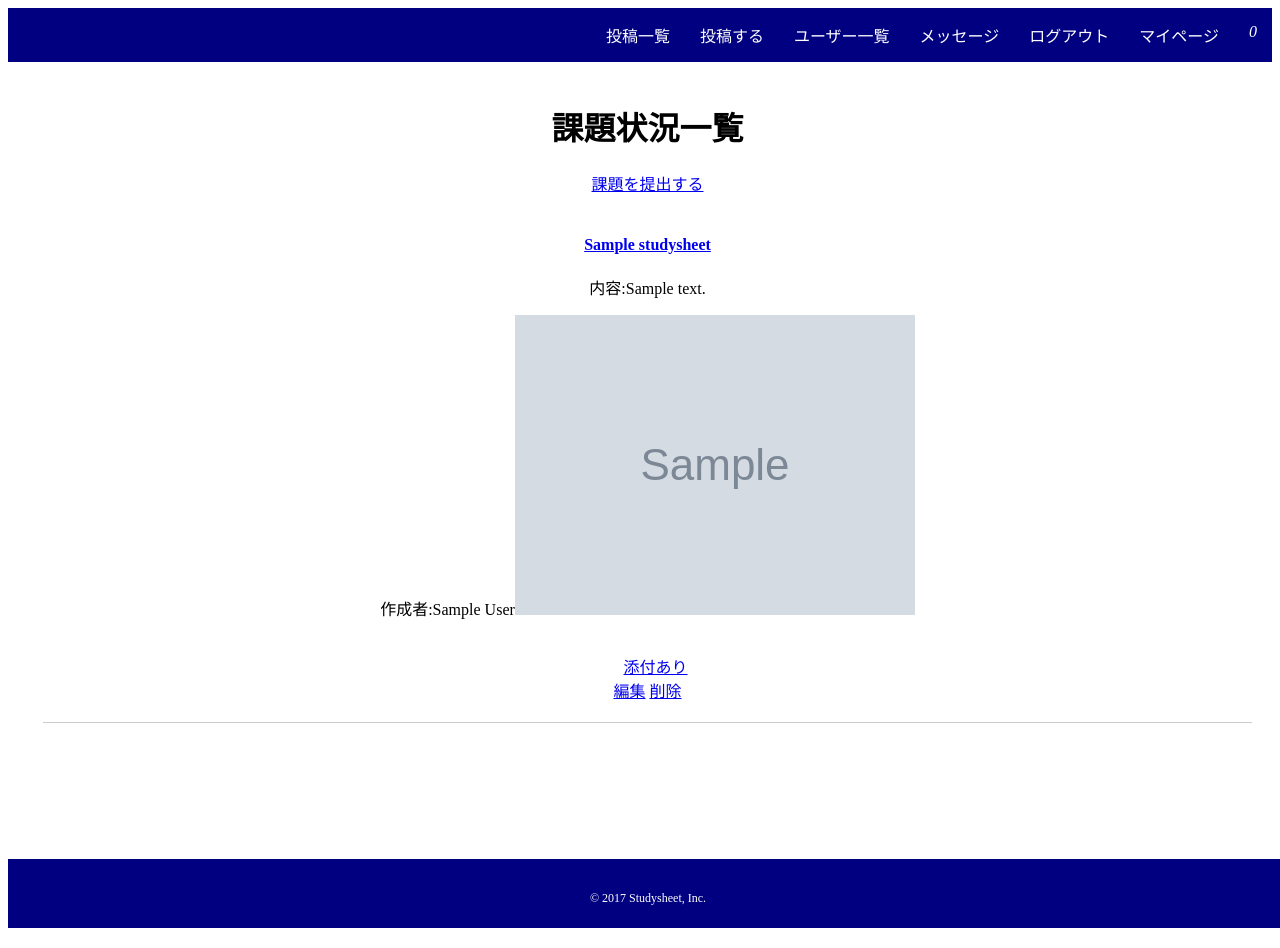
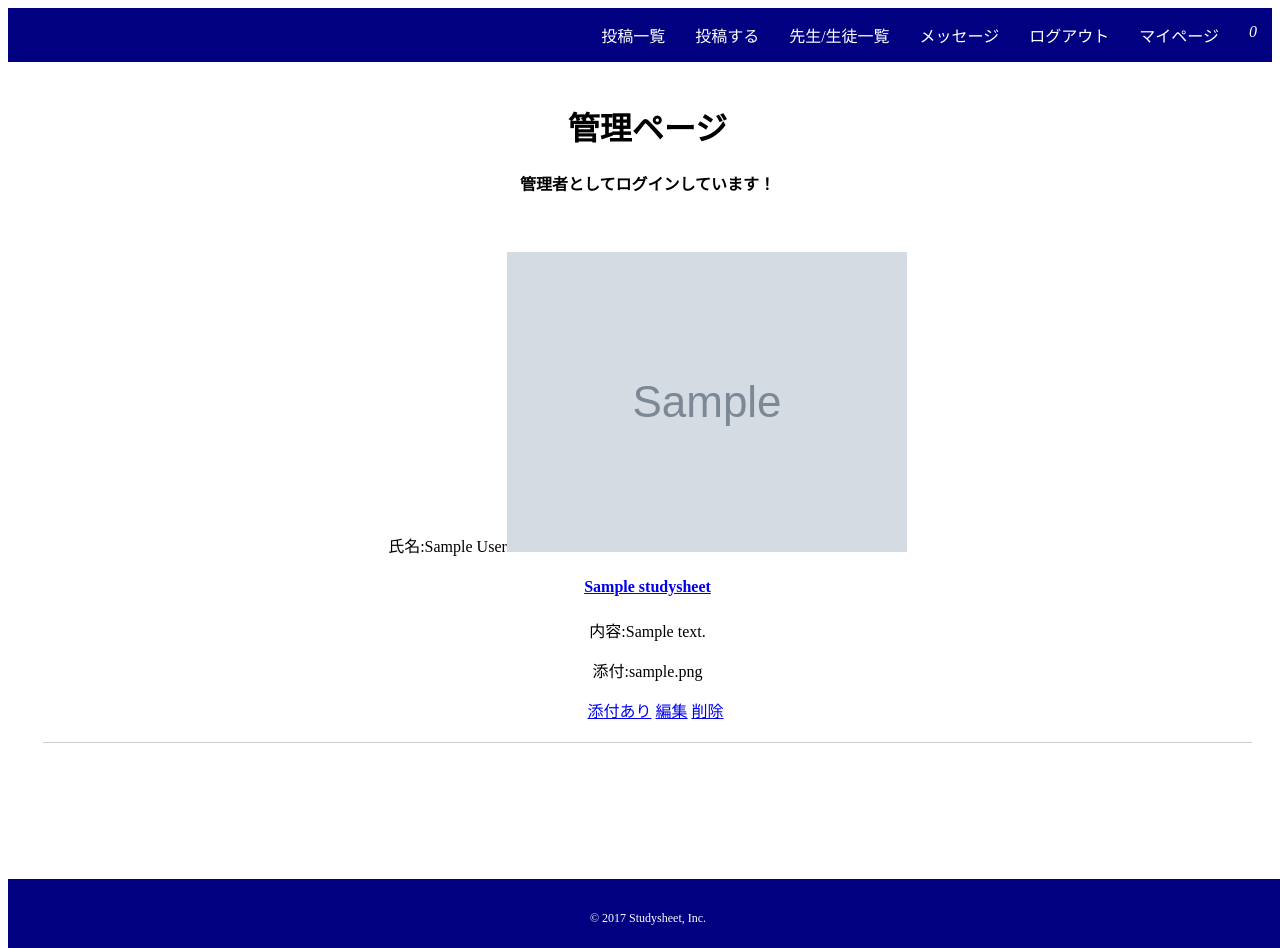
Before and after one commit to toshiike/exam04, a Rails app: page / in a window 1280 px wide. Run offline with Rails 7, Linux system fonts and the light colour scheme; a user stored in the database is signed in; data comes from the database, SQL or seed files in the repository; tables that the repository leaves empty hold one stand-in row (values such as "Sample post"); grey boxes marked "Sample" are stand-in pictures; style sheets or scripts are compiled from the project's sources; some libraries are stand-ins or nearby versions.

Commit message:
“modify”

```diff
--- a/app/controllers/messages_controller.rb
+++ b/app/controllers/messages_controller.rb
@@ -28,7 +28,10 @@ class MessagesController < ApplicationController
     @message = @conversation.messages.build(message_params)
     if @message.save
     redirect_to conversation_messages_path(@conversation)
+    else
+    redirect_to conversation_messages_path(@conversation), notice: “入力が空です。”
     end
+
   end
 
   private
--- a/app/controllers/studysheets_controller.rb
+++ b/app/controllers/studysheets_controller.rb
@@ -1,15 +1,30 @@
 class StudysheetsController < ApplicationController
 before_action :authenticate_user!
+before_filter :authenticate_user!
 before_action :set_studysheet, only: [:show, :edit, :update, :destroy]
 
   def index
-    @studysheets = Studysheet.all
+    if current_user.admin == true
+      @studysheets = Studysheet.all
+    else
+      @studysheets = current_user.studysheets.all
+    end
   end
 
   def show
-    @comment = @studysheet.comments.build
-    @comments = @studysheet.comments
-    Notification.find(params[:notification_id]).update(read: true) if params[:notification_id]
+    if current_user.admin == true
+      @comment = @studysheet.comments.build
+      @comments = @studysheet.comments
+      Notification.find(params[:notification_id]).update(read: true) if params[:notification_id]
+    else
+      if @studysheet.user != current_user
+        redirect_to studysheets_path, notice: "作成者しか閲覧できません"
+      else
+      @comment = @studysheet.comments.build
+      @comments = @studysheet.comments
+      Notification.find(params[:notification_id]).update(read: true) if params[:notification_id]
+      end
+    end
   end
 
   def new
@@ -32,16 +47,23 @@ before_action :set_studysheet, only: [:show, :edit, :update, :destroy]
   end
 
   def edit
-#    @studysheet = Studysheet.find(params[:id])
+    #    @studysheet = Studysheet.find(params[:id])
+    if @studysheet.user != current_user
+      redirect_to studysheets_path, notice: "作成者しか編集できません"
+    end
   end
 
   def update
 #    @studysheet = Studysheet.find(params[:id])
+  if @studysheet.user != current_user
+    redirect_to studysheets_path, notice: "作成者しか更新できません"
+  else
     if @studysheet.update(studysheets_params)
     redirect_to studysheets_path, notice: "更新しました！"
     else
       render 'edit'
     end
+  end
   end
 
   def confirm
@@ -51,8 +73,12 @@ before_action :set_studysheet, only: [:show, :edit, :update, :destroy]
 
   def destroy
 #    @studysheet = Studysheet.find(params[:id])
+  if @studysheet.user != current_user
+    redirect_to studysheets_path, notice: "作成者しか削除できません"
+  else
     @studysheet.destroy
     redirect_to studysheets_path, notice: "削除しました！"
+  end
   end
 
   def download
--- a/app/uploaders/image_uploader.rb
+++ b/app/uploaders/image_uploader.rb
@@ -37,7 +37,7 @@ class ImageUploader < CarrierWave::Uploader::Base
   # Add a white list of extensions which are allowed to be uploaded.
   # For images you might use something like this:
    def extension_whitelist
-     %w(jpg jpeg gif png doc docx)
+     %w(jpg jpeg gif png doc docx xls xlsx ppt pptx csv pdf txt)
    end
 
   # Override the filename of the uploaded files:
--- a/app/views/layouts/application.html.erb
+++ b/app/views/layouts/application.html.erb
@@ -36,7 +36,11 @@
       <li><%= link_to 'マイページ', edit_user_registration_path %></li>
       <li><%= link_to 'ログアウト', destroy_user_session_path, method: :delete %></li>
       <li><%= link_to "メッセージ", conversations_path %></li>
-      <li><%= link_to 'ユーザー一覧', users_path%></li>
+      <% if current_user.admin?%>
+        <li><%= link_to '先生/生徒一覧', users_path%></li>
+      <% else %>
+        <li><%= link_to '先生一覧', users_path%></li>
+      <% end %>
       <li><%=link_to"投稿する",new_studysheet_path %></li>
       <li><%=link_to"投稿一覧",studysheets_path %></li>
     <% else %>
--- a/app/views/messages/create.html.erb
+++ /dev/null
@@ -1,2 +0,0 @@
-<h1>Messages#create</h1>
-<p>Find me in app/views/messages/create.html.erb</p>
--- a/app/views/studysheets/_form.html.erb
+++ b/app/views/studysheets/_form.html.erb
@@ -17,7 +17,7 @@
 <%= f.label :content %>
 <%= f.text_field :content, class: 'form-control' %>
 <br>
-<%= image_tag(@studysheet.image_url) if image_tag(@studysheet.image_url) %>
+<p>添付:<%= @studysheet.image.url.gsub(/.*\//,'') if @studysheet.image.url.present?%></p>
 <%= f.file_field :image %>
 <%= f.hidden_field :image_cache %>
 
--- a/app/views/studysheets/confirm.html.erb
+++ b/app/views/studysheets/confirm.html.erb
@@ -10,7 +10,7 @@
 
         <p>タイトル:<%= @studysheet.title %></p>
         <p>本文:<%= @studysheet.content %></p>
-        <p>画像:<%= image_tag(@studysheet.image) %></p>
+        <p>添付:<%= @studysheet.image.url.gsub(/.*\//,'') %></p>
         <%= f.submit "登録",class: 'btn btn-primary btn-block' %>
         <% end %>
 
--- a/app/views/studysheets/index.html.erb
+++ b/app/views/studysheets/index.html.erb
@@ -1,21 +1,30 @@
 <div class="container">
   <div class="wrapper col-md-8 col-md-offset-2 col-sm-10">
     <p><%= notice %><%= alert %></p>
-    <h1>課題状況一覧</h1>
-      <%= link_to "課題を提出する", new_studysheet_path, class: 'btn btn-default'  %>
+    <% if current_user.admin?%>
+    <h1>管理ページ</h1>
+    <h4>管理者としてログインしています！</h4>
+    <% else %>
+    <h1>マイページ</h1>
+    <h4>毎日の勉強状況を記入しよう！</h4>
+      <%= link_to "勉強状況を記入する", new_studysheet_path, class: 'btn btn-default'  %>
+    <% end %>
 
       <% @studysheets.each do |studysheet| %>
       <div class="row">
+        <p>氏名:<%= studysheet.user.name %><img src="<%= studysheet.user.image_url %>"></p>
         <%= link_to studysheet_path(studysheet) do %>
         <h4><strong><%= studysheet.title %></strong></h4>
         <% end %>
         <p>内容:<%= studysheet.content %></p>
-        <p>作成者:<%= studysheet.user.name %><img src="<%= studysheet.user.image_url %>"></p>
-      </br>
-        　<%= link_to '添付あり',download_pdf_path(studysheet), :class => 'btn btn-default btn-xs', :target=>["_blank"]%>
-      </br>
+      <% if studysheet.image.present? %>
+          <p>添付:<%= studysheet.image.url.gsub(/.*\//,'') %></p>
+        　<%= link_to '添付あり',download_pdf_path(studysheet), :class => 'btn btn-sm btn-default', :target=>["_blank"]%>
+      <% end %>
+      <% if studysheet.user == current_user %>
           <%= link_to "編集", edit_studysheet_path(studysheet.id), class: 'btn btn-sm btn-success'  %>
           <%= link_to '削除', studysheet_path(studysheet.id), method: :delete, data: { confirm: '本当に編集していいですか？' }, class: 'btn btn-sm btn-danger'%>
+     <% end %>
         </div>
       <% end %>
       </br>
--- a/app/views/studysheets/show.html.erb
+++ b/app/views/studysheets/show.html.erb
@@ -6,6 +6,8 @@
       <p class="left"><%= @studysheet.title %></p>
       <p class="left"><strong>内容</strong></p>
       <p class="left"><%= @studysheet.content %></p>
+      <p class="left"><strong>作成者</strong></p>
+      <p class="left"><%= @studysheet.user.name %></p>
       <p class="right">
         <strong>作成時間:</strong>
         <%= @studysheet.created_at.strftime("%y/%m/%d %p %l:%M") %>
```
Also changed, not shown: app/controllers/users_controller.rb (+8 -2 lines), app/views/users/index.html.erb (+6 -1 lines), 8 other files.
